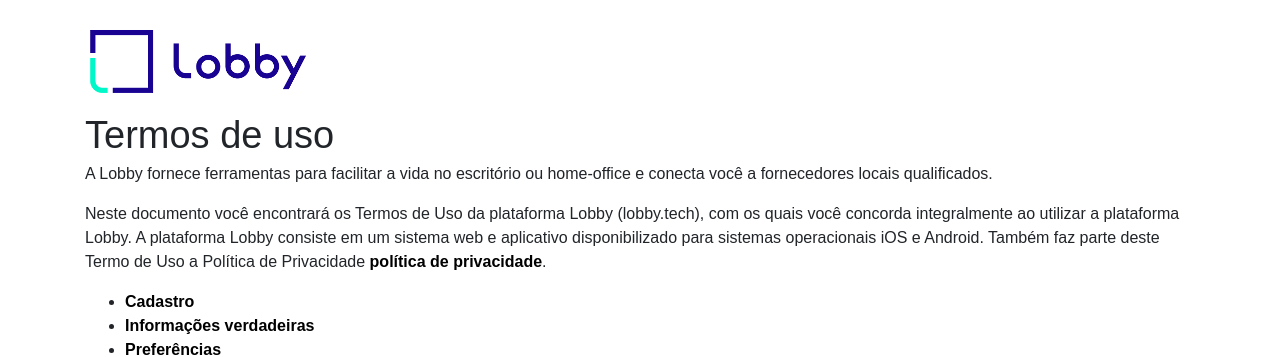
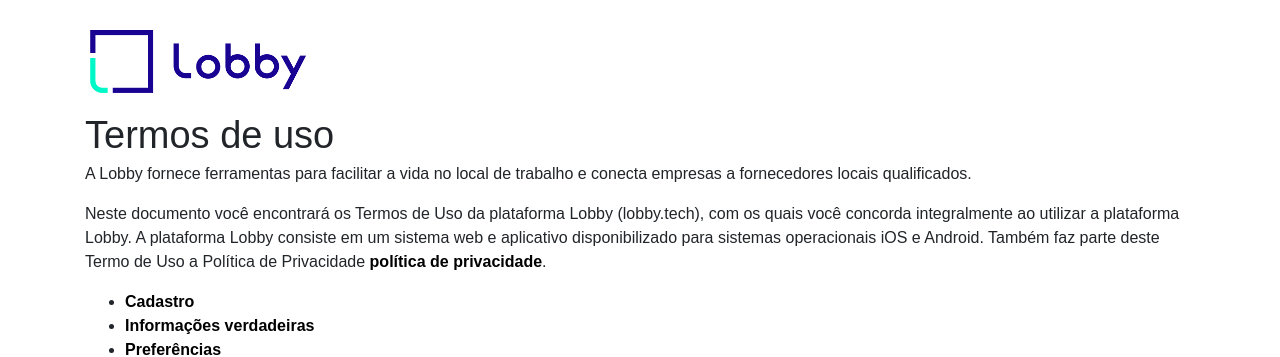
Before and after one commit to lobby-tech/lobby.tech, a Jekyll site: the page built from termos-de-uso/index.html, in a window 1280 px wide and 900 px high. Shown: the top 357 px of the window. Built offline with Jekyll 4.4.1, drawn with Linux system fonts in a browser that asks for light colours.

Commit message:
Updated text

```diff
--- a/_layouts/home.html
+++ b/_layouts/home.html
@@ -89,6 +89,9 @@
         </span>
         <ul class="f-nav__list">
           <li class="f-nav__list-item">
+            <a href="https://blog.lobby.tech">Blog</a>
+          </li>
+          <li class="f-nav__list-item">
             <a href="/termos-de-uso" target="_blank">Termos de uso</a>
           </li>
           <li class="f-nav__list-item">
--- a/termos-de-uso/index.html
+++ b/termos-de-uso/index.html
@@ -7,7 +7,7 @@
     <div class="col-12 col-md-12 col-lg-12 pt-4">
       <img src="/assets/images/icon-reverse.png" class="mb-3" alt="Lobby Logo">
       <h1 class="font--xl">Termos de uso</h1>
-      <p>A Lobby fornece ferramentas para facilitar a vida no escritório ou home-office e conecta você a fornecedores locais qualificados.</p>
+      <p>A Lobby fornece ferramentas para facilitar a vida no local de trabalho e conecta empresas a fornecedores locais qualificados.</p>
       <p>Neste documento você encontrará os Termos de Uso da plataforma Lobby (lobby.tech), com os quais você concorda integralmente ao utilizar a plataforma Lobby. A plataforma Lobby consiste em um sistema web e aplicativo disponibilizado para sistemas operacionais iOS e Android. Também faz parte deste Termo de Uso a Política de Privacidade <b><a href='/politica-de-privacidade' title="Política de privacidade">política de privacidade</a></b>.</p>
       <ul>
         <li><a href="#cadastro"><b>Cadastro</b></a></li>
```
